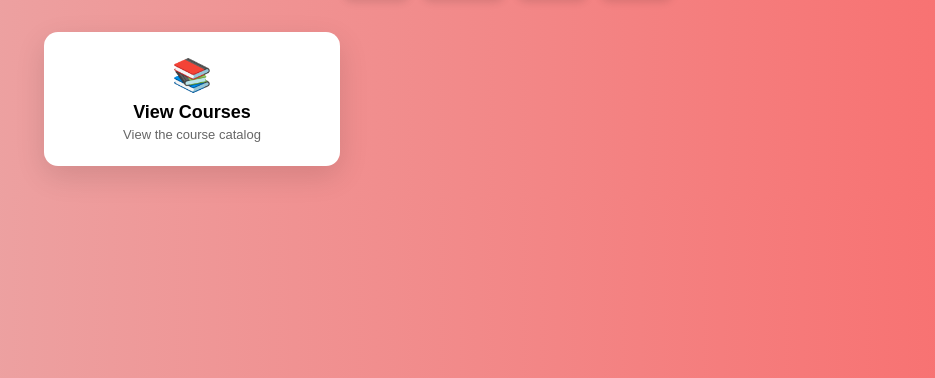
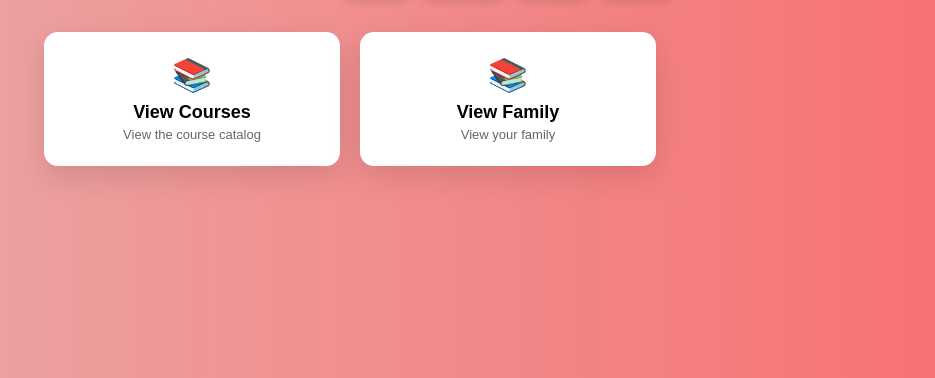
Before and after one commit to pickle244/WCLS-website, a PHP site: page /WCLS-website/parent_dashboard.php in a window 1280 px wide. Shown: the part 115-493 px from the top of the page, without its empty margins (132-1067 px from the left). Run offline with PHP 8.4, Linux system fonts and the light colour scheme; some libraries are stand-ins or nearby versions.

Commit message:
added view family button to parent dashboard

```diff
--- a/parent_dashboard.php
+++ b/parent_dashboard.php
@@ -39,6 +39,11 @@ function view_url($v) {
         <div class="home-icon">📚</div>
         <div class="home-title">View Courses</div>
         <div class="home-sub">View the course catalog</div>
+      </a>
+      <a class="home-card" href="<?php echo view_url('family'); ?>">
+        <div class="home-icon">📚</div>
+        <div class="home-title">View Family</div>
+        <div class="home-sub">View your family</div>
       </a>
     </main>
   <?php elseif ($view == 'courses'): ?>
```
